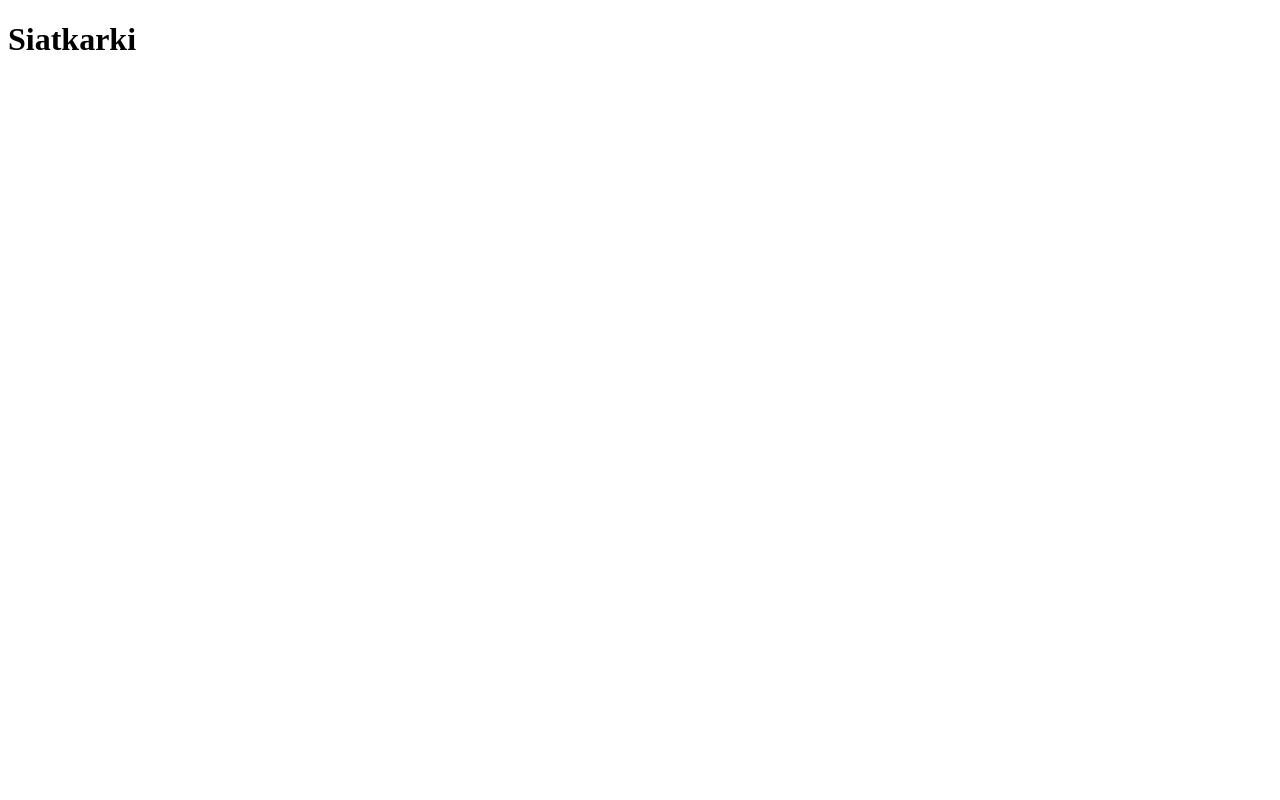
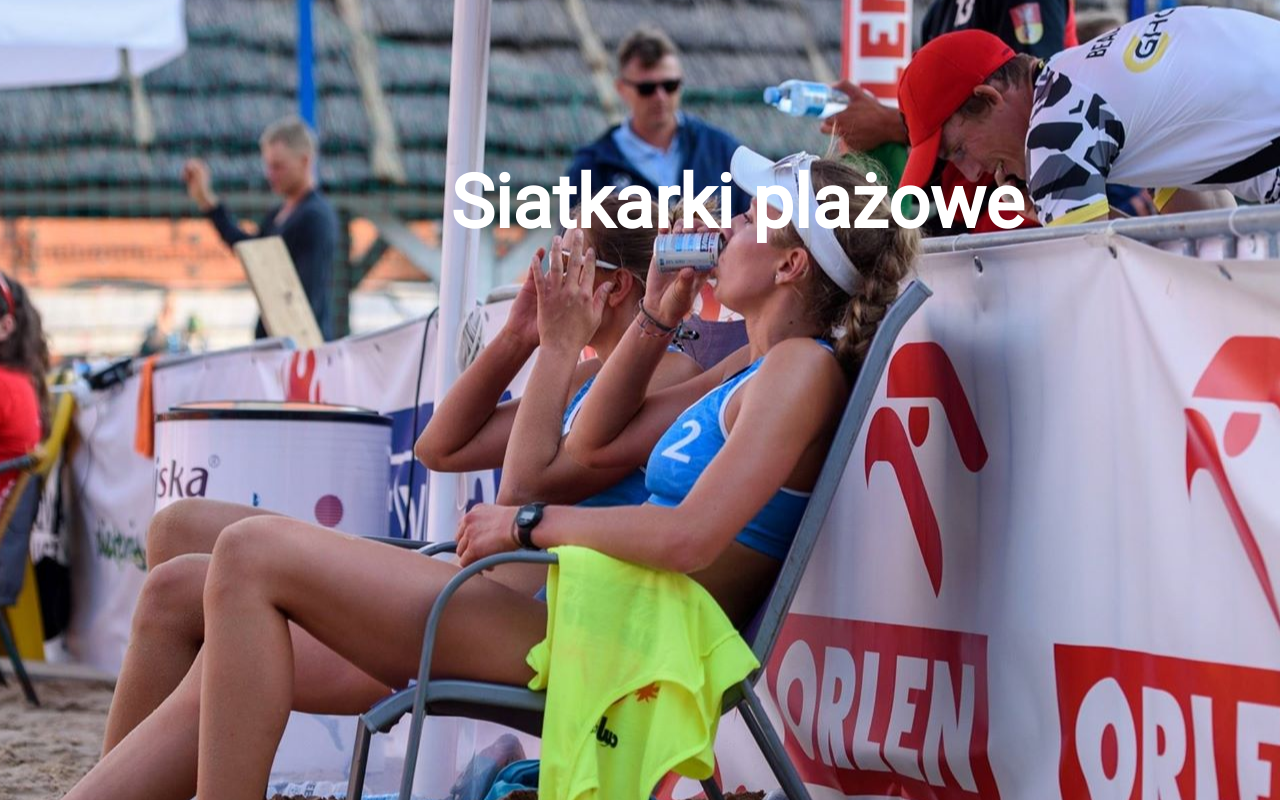
Before and after one commit to Szajerbajer/1st-project, a plain HTML site: page index.html in a window 1280 px wide. Drawn offline with Linux system fonts and the light colour scheme.

Commit message:
import a roboto font from GF

```diff
--- a/index.html
+++ b/index.html
@@ -8,7 +8,7 @@
   </head>
   <body>
     <header>
-      <h1>Siatkarki</h1>
+      <h1>Siatkarki plażowe</h1>
     </header>
     <script src="main.js"></script>
   </body>
--- a/style.css
+++ b/style.css
@@ -0,0 +1,20 @@
+@import url("https://fonts.googleapis.com/css2?family=Roboto&display=swap");
+
+* {
+  margin: 0;
+  padding: 0;
+  box-sizing: border-box;
+}
+body {
+  background-image: url(siedzimy.jpg);
+  height: 100vh;
+  background-position: center;
+}
+h1 {
+  position: absolute;
+  font-size: 4.6rem;
+  color: white;
+  right: 20%;
+  top: 20%;
+  font-family: "Roboto", sans-serif;
+}
```
